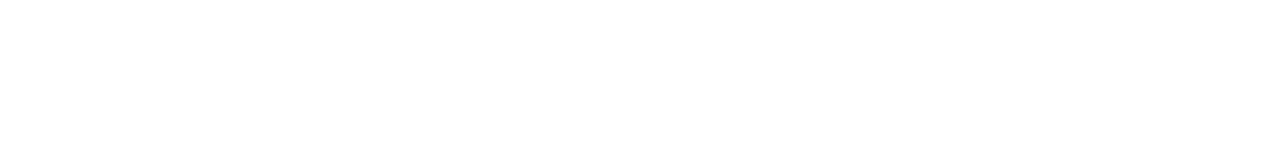
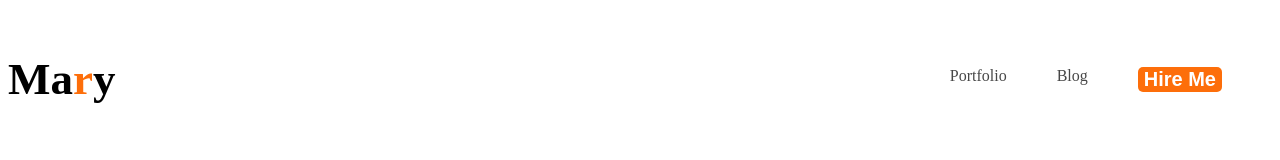
Before and after one commit to Taan01/webdeveloper-portfolio-, a plain HTML site: page index.html in a window 1280 px wide. Drawn offline with Linux system fonts and the light colour scheme.

Commit message:
added nav

```diff
--- a/index.html
+++ b/index.html
@@ -3,9 +3,30 @@
 <head>
     <meta charset="UTF-8">
     <meta name="viewport" content="width=device-width, initial-scale=1.0">
-    <title></title>
+    <title>Web Developer Portfolio</title>
+    <link rel="preconnect" href="https://fonts.googleapis.com">
+<link rel="preconnect" href="https://fonts.gstatic.com" crossorigin>
+<link href="https://fonts.googleapis.com/css2?family=Open+Sans:ital,wght@0,800;1,800&display=swap" rel="stylesheet">
+    <link rel="stylesheet" href="styles/portfolio.css">
 </head>
 <body>
+    <header>
+
+    </header>
+    <main>
+        <nav>
+            <h3 class="nav-title">Ma<span class="text-primary">r</span>y</h3>
+            <ul>
+                <li><a href="">Portfolio </a></li>
+                <li><a href="">Blog  </a></li>
+                <li><button class="btn-primary">Hire Me</button></li>
+            </ul>
+        </nav>
+
+    </main>
+    <footer>
+
+    </footer>
 
 </body>
 </html>
--- /dev/null
+++ b/styles/portfolio.css
@@ -0,0 +1,52 @@
+body{
+    // <uniquifier>: Use a unique and descriptive class name
+
+    .open-sans-<uniquifier> {
+      font-family: "Open Sans", sans-serif;
+      font-optical-sizing: auto;
+      font-weight: 800;
+      font-style: normal;
+      font-variation-settings:
+        "wdth" 100;
+    }
+      }
+
+nav{
+    display: flex;
+    justify-content: space-between;
+    align-items: center;
+}
+
+.nav-title{
+    color:black#181818;
+    font-size: 45px;
+    font-weight: 800;
+    line-height: normal;
+
+}
+   .text-primary{
+    color:#FD6E0A ;
+
+   }
+   .btn-primary{
+     border-radius: 5px;
+    background-color: #FD6E0A;
+    border: 0;
+    color: white;
+    font-weight: 700;
+    font-size: 20px;
+   }
+
+   nav >ul{
+    display: flex;
+   }
+
+   nav li{
+    list-style: none;
+    margin-right: 50px;
+    text-align: center;
+   }
+   nav a{
+    text-decoration: none;
+    color: #474747;
+   }
```
